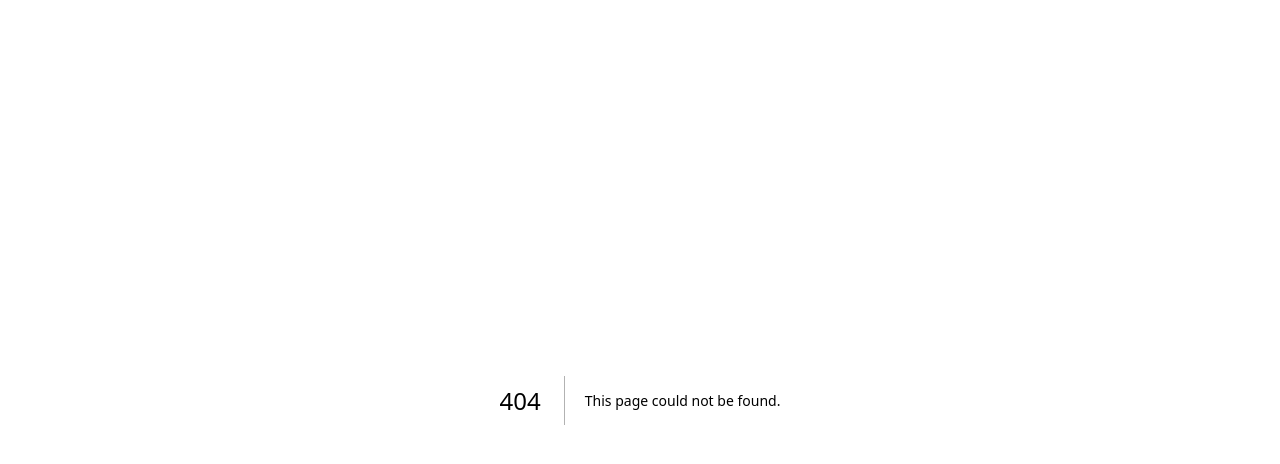
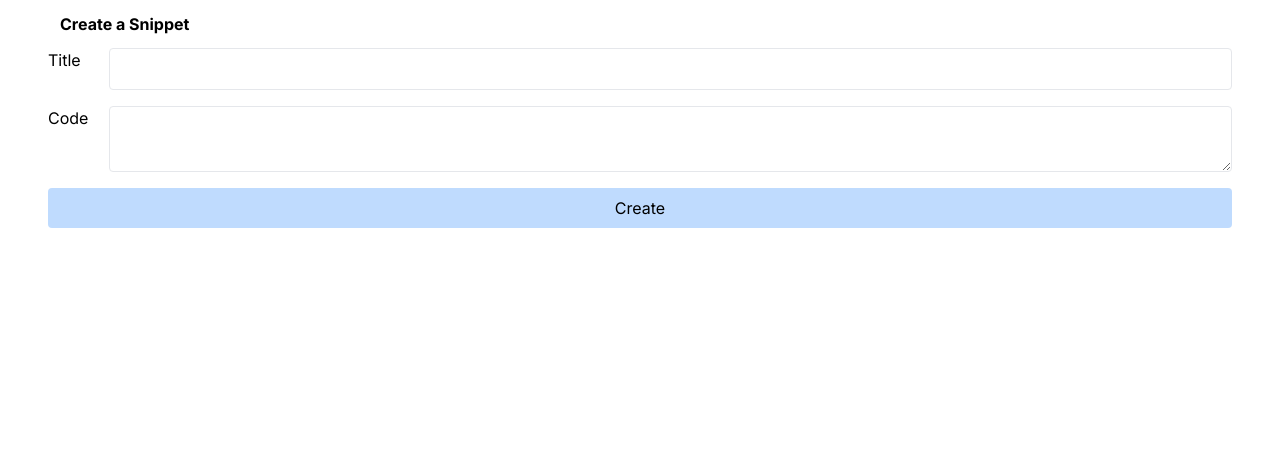
Before and after one commit to alldo06/gab-snippets, a Next.js app: page /snippets/new in a window 1280 px wide. Before the commit this address had no page. Shown: the top 464 px of the page. Built offline with nearby package versions, Linux system fonts and the light colour scheme.

Commit message:
feat: UI & method to create data and save to db

```diff
--- /dev/null
+++ b/src/app/snippets/new/page.tsx
@@ -0,0 +1,60 @@
+import { db } from "@/db"
+import { redirect } from "next/navigation";
+
+export default function SnippetCreatePage() {
+
+	async function createSnippet(formData: FormData) {
+		// This need to be server action
+		'use server';
+
+		// Check the user's input
+		const title = formData.get('title') as string
+		const code = formData.get('code') as string
+
+		// Create a new record in the database
+		const snippet = await db.snippet.create({
+			data: {
+				title,
+				code
+			}
+		})
+		console.log(snippet);
+
+		// Redirect to list/home
+		redirect('/')
+	}
+
+	return (
+    <form action={createSnippet}>
+      <h3 className="font-bold m-3">Create a Snippet</h3>
+      <div className="flex flex-col gap-4">
+        <div className="flex gap-4">
+          <label htmlFor="title" className="w-12">
+            Title
+          </label>
+          <input
+            id="title"
+            type="text"
+            name="title"
+            className="border rounded p-2 w-full"
+          />
+        </div>
+
+        <div className="flex gap-4">
+          <label htmlFor="code" className="w-12">
+            Code
+          </label>
+          <textarea
+            id="code"
+            name="code"
+            className="border rounded p-2 w-full"
+          />
+        </div>
+
+        <button type="submit" className="rounded p-2 bg-blue-200">
+          Create
+        </button>
+      </div>
+    </form>
+  );
+}
```
